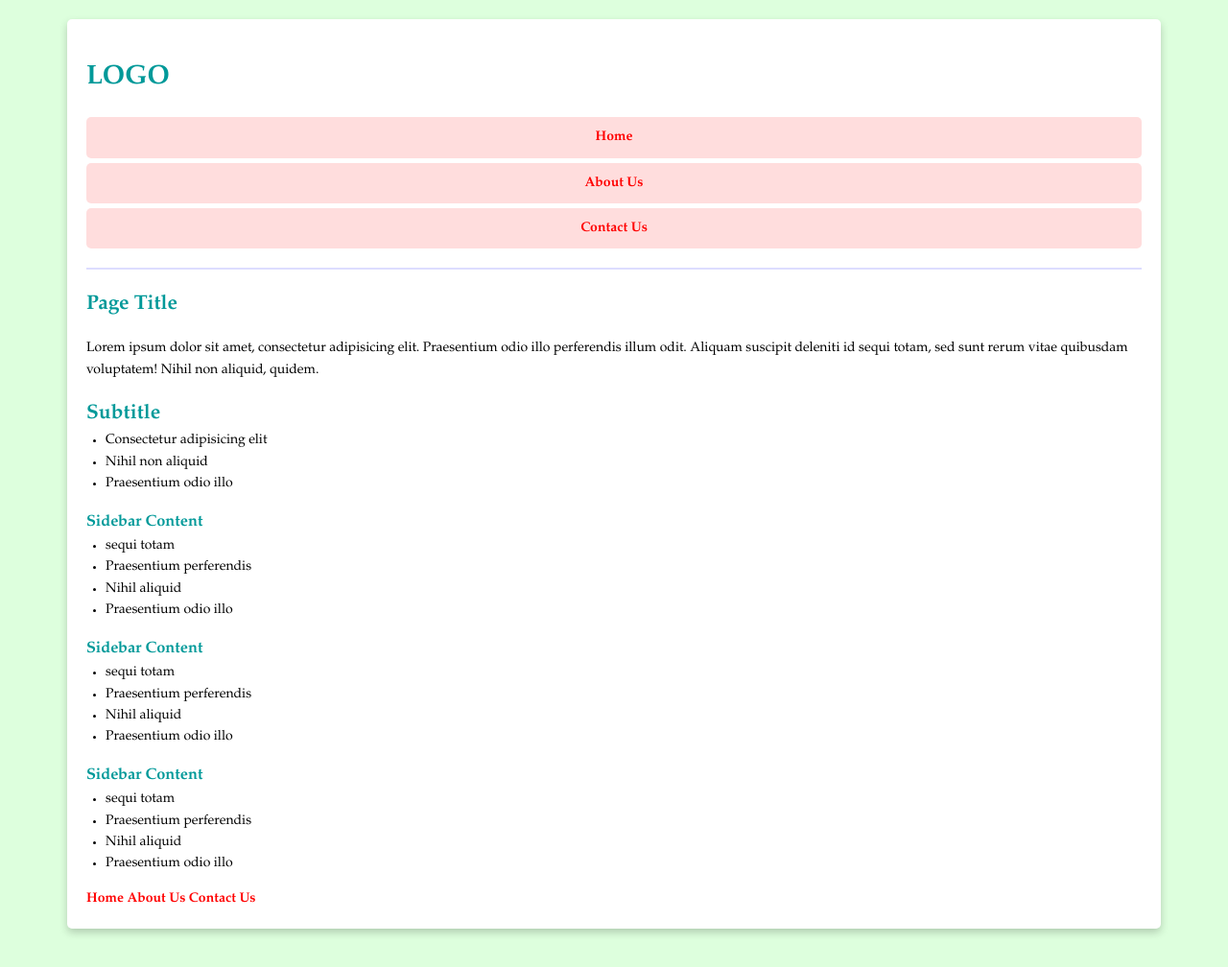
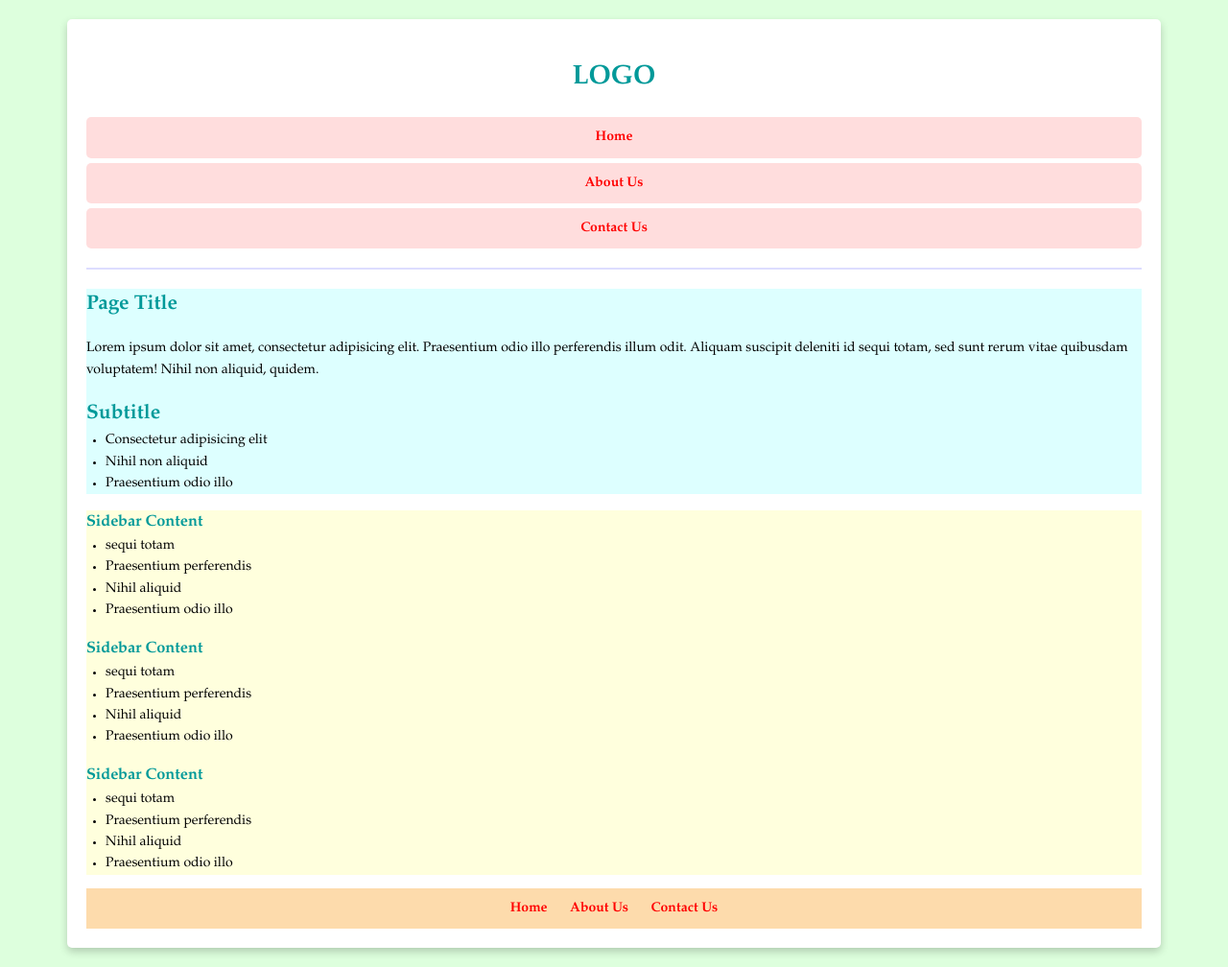
Before and after one commit to trschmitt/responsive-buildout, a plain HTML site: page starter_files/index.html in a window 1280 px wide. Shown: the whole page at 96% size. Drawn offline with Linux system fonts and the light colour scheme.

Commit message:
initial changes reversed starting over

```diff
--- a/starter_files/style.css
+++ b/starter_files/style.css
@@ -51,6 +51,9 @@ header{
     margin-bottom: 20px;
     border-bottom: 2px solid #ddddff;
 }
+#logo {
+  text-align: center;
+}
 
 #site_container{
     padding: 20px;
@@ -76,3 +79,35 @@ header{
 #main_nav a:hover{
     background: #ddddff;
 }
+
+#main_content {
+  background-color: #ddffff;
+}
+
+#sidebar_content {
+  background-color: #ffffdd;
+}
+
+#site_footer {
+  background-color: #fddbac;
+  padding: 10px;
+  text-align: center;
+}
+
+#site_footer > nav > a {
+  margin: 10px;
+}
+
+/*Mobile CSS start*/
+@media screen and (min-width: 600px) {
+
+}
+/*Mobile CSS End*/
+
+/*Tablet CSS start*/
+
+/*Tablet CSS end*/
+
+/*Desktop CSS start*/
+
+/*desktop CSS end*/
```
